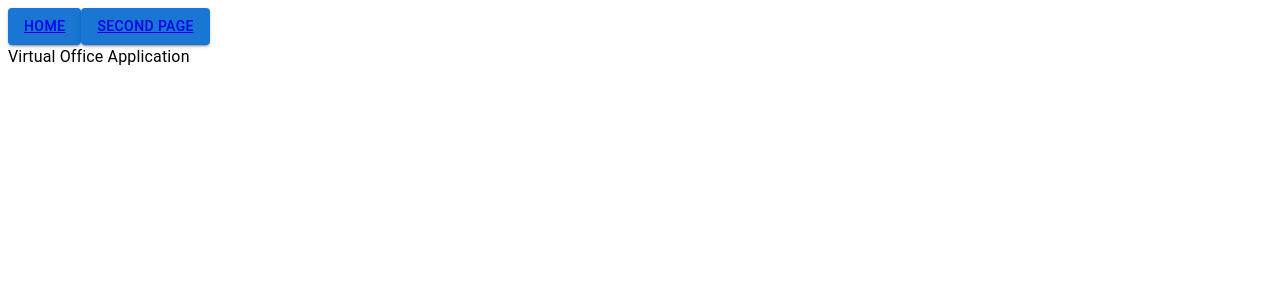
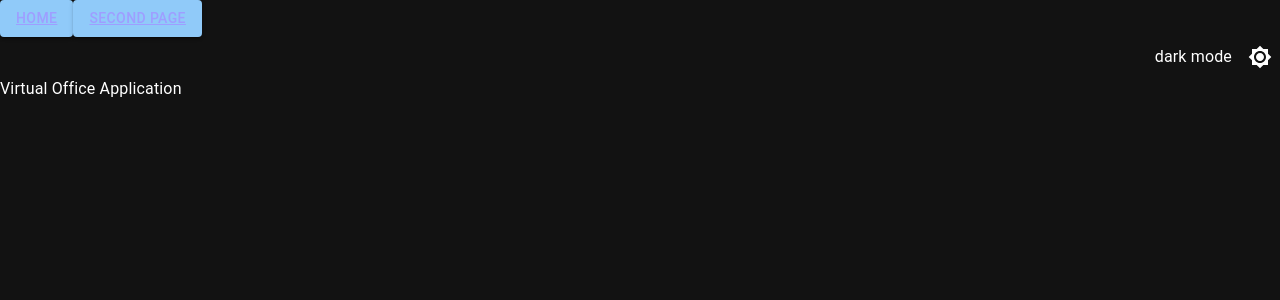
Before and after one commit to MatthewBozin/Binary-Upload-Zoom, a Next.js app: page / in a window 1280 px wide. Shown: the top 300 px of the page. Built offline with nearby package versions, Linux system fonts and the light colour scheme.

Commit message:
Add light/dark theme

```diff
--- /dev/null
+++ b/client/components/SwitchModeButton.tsx
@@ -0,0 +1,37 @@
+import { Box, IconButton } from '@mui/material';
+import DarkIcon from '@mui/icons-material/Brightness4';
+import LightIcon from '@mui/icons-material/Brightness7';
+import React from 'react';
+
+import { useThemeState, useThemeDispatch, Theme } from 'client/contexts/theme';
+
+const SwitchModeButton = () => {
+  const state = useThemeState();
+  const dispatch = useThemeDispatch();
+
+  const onToggle = () => {
+    const theme = state.theme === Theme.LIGHT ? Theme.DARK : Theme.LIGHT;
+    dispatch({ type: 'SET_THEME', theme });
+  };
+
+  return (
+    <Box
+      sx={{
+        display: 'flex',
+        alignItems: 'center',
+        justifyContent: 'right',
+      }}
+    >
+      {state.theme} mode
+      <IconButton
+        sx={{ ml: 1 }}
+        onClick={onToggle /* colorMode.toggleColorMode */}
+        color="inherit"
+      >
+        {state.theme === Theme.DARK ? <LightIcon /> : <DarkIcon />}
+      </IconButton>
+    </Box>
+  );
+};
+
+export default SwitchModeButton;
--- a/client/components/layout.tsx
+++ b/client/components/layout.tsx
@@ -1,12 +1,18 @@
+import { CssBaseline } from '@mui/material';
 import React from 'react';
 import Navbar from './Navbar';
 
+import { ThemeContextProvider } from 'client/contexts/theme';
+import SwitchModeButton from './SwitchModeButton';
+
 const Layout: React.FC = ({ children }) => {
   return (
-    <>
+    <ThemeContextProvider>
+      <CssBaseline enableColorScheme />
       <Navbar />
+      <SwitchModeButton />
       <main>{children}</main>
-    </>
+    </ThemeContextProvider>
   );
 };
 
--- /dev/null
+++ b/client/contexts/theme.tsx
@@ -0,0 +1,86 @@
+import React from 'react';
+import cloneDeep from 'lodash/cloneDeep';
+import { createTheme, ThemeProvider } from '@mui/material';
+import { darkTheme } from 'client/themes/dark';
+import { lightTheme } from 'client/themes/light';
+
+// Set type definitions for this context
+export enum Theme {
+  LIGHT = 'light',
+  DARK = 'dark',
+}
+
+interface ThemeState {
+  theme: Theme
+}
+
+type ThemeAction = {
+  type: 'SET_THEME';
+  theme: Theme;
+}
+
+// Create reducer & dispatch
+
+// A reducer takes old state, some action, and returns the new state
+// based on that action
+type ThemeReducer = React.Reducer<ThemeState, ThemeAction>
+
+// A dispatch is an action that's called to update a state
+// in this case, this context
+type ThemeDispatch = React.Dispatch<ThemeAction>
+
+// Define the reducer
+const reducer: ThemeReducer = (state, action) => {
+  const newState = cloneDeep(state);
+
+  switch (action.type) {
+    case 'SET_THEME':
+      newState.theme = action.theme;
+      return newState;
+    default:
+      return newState;
+  }
+};
+
+const defaultState: ThemeState = {
+  theme: Theme.DARK,
+};
+
+const ThemeStateContext = React.createContext<ThemeState>(defaultState);
+const ThemeDispatchContext = React.createContext<ThemeDispatch>({} as ThemeDispatch);
+
+interface Props {
+  children: React.ReactNode
+}
+
+const MuiThemeProvider: React.FC<Props> = ({ children }) => {
+  const state = useThemeState();
+
+  const theme = React.useMemo(
+    () => createTheme(state.theme === Theme.LIGHT ? lightTheme : darkTheme),
+    [state.theme]
+  );
+
+  return (
+    <ThemeProvider theme={theme}>
+      {children}
+    </ThemeProvider>
+  );
+};
+
+export const ThemeContextProvider: React.FC<Props> = ({ children }) => {
+  const [state, dispatch] = React.useReducer<ThemeReducer>(reducer, defaultState);
+
+  return (
+    <ThemeDispatchContext.Provider value={dispatch}>
+      <ThemeStateContext.Provider value={state}>
+        <MuiThemeProvider>
+          {children}
+        </MuiThemeProvider>
+      </ThemeStateContext.Provider>
+    </ThemeDispatchContext.Provider>
+  );
+};
+
+export const useThemeState = () => React.useContext(ThemeStateContext);
+export const useThemeDispatch = () => React.useContext(ThemeDispatchContext);
--- /dev/null
+++ b/client/themes/dark.ts
@@ -0,0 +1,7 @@
+import { ThemeOptions } from '@mui/material';
+
+export const darkTheme: ThemeOptions = {
+  palette: {
+    mode: 'dark',
+  },
+};
--- /dev/null
+++ b/client/themes/light.ts
@@ -0,0 +1,7 @@
+import { ThemeOptions } from '@mui/material';
+
+export const lightTheme: ThemeOptions = {
+  palette: {
+    mode: 'light',
+  },
+};
--- a/package.json
+++ b/package.json
@@ -26,12 +26,14 @@
   "dependencies": {
     "@emotion/react": "^11.10.5",
     "@emotion/styled": "^11.10.5",
+    "@mui/icons-material": "^5.11.0",
     "@mui/material": "^5.11.4",
     "@types/express": "^4.17.15",
     "concurrently": "^7.6.0",
     "dotenv": "^16.0.3",
     "express": "^4.18.2",
     "express-async-router": "^0.1.15",
+    "lodash": "^4.17.21",
     "mongodb": "^4.13.0",
     "mongodb-memory-server": "^8.11.1",
     "next": "^12.1.2",
@@ -42,6 +44,7 @@
   },
   "devDependencies": {
     "@types/jest": "^29.2.5",
+    "@types/lodash": "^4.14.191",
     "@types/node": "^18.11.18",
     "@types/react": "^17.0.52",
     "@types/supertest": "^2.0.12",
```
Also changed, not shown: .eslintrc.js, 1 other file (tests, documents, lock files or other folders).
